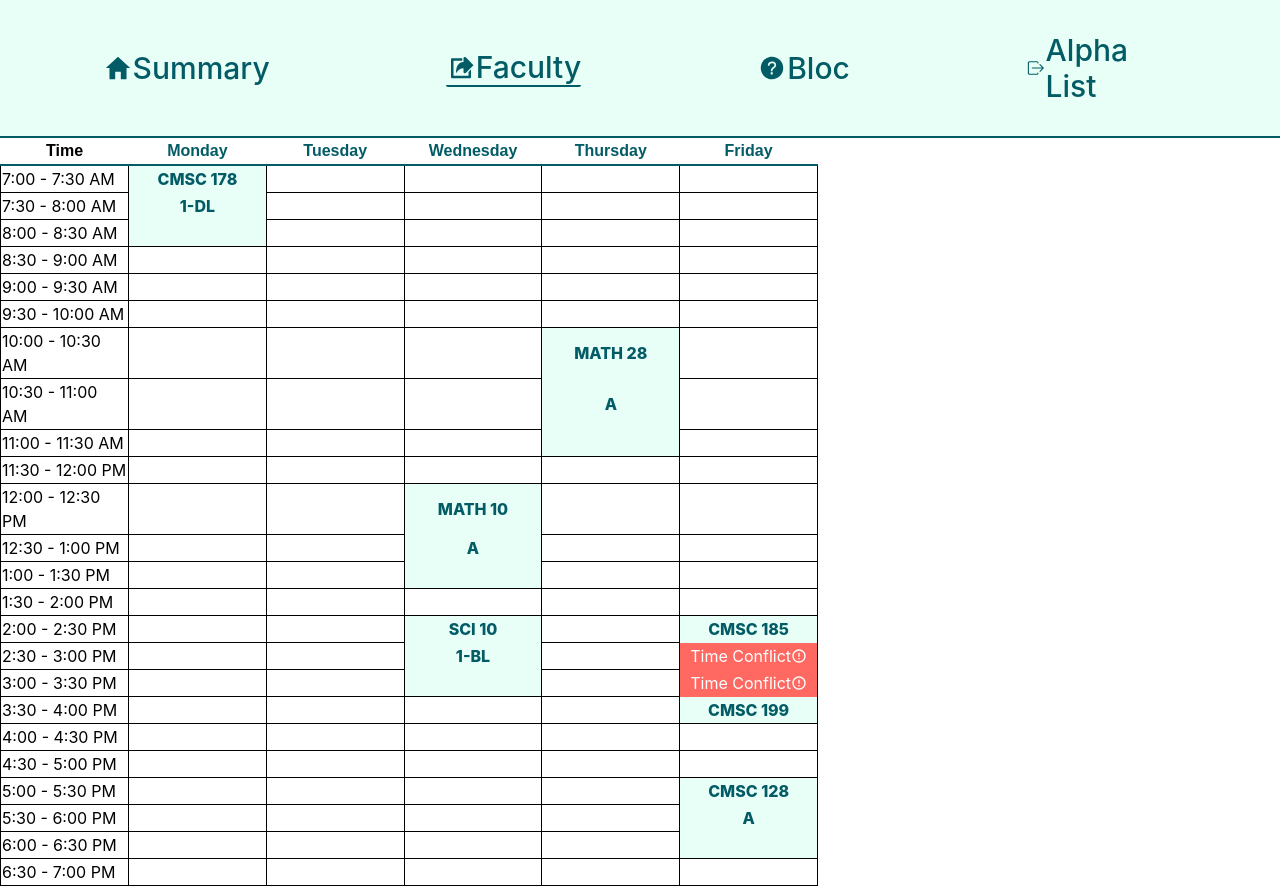
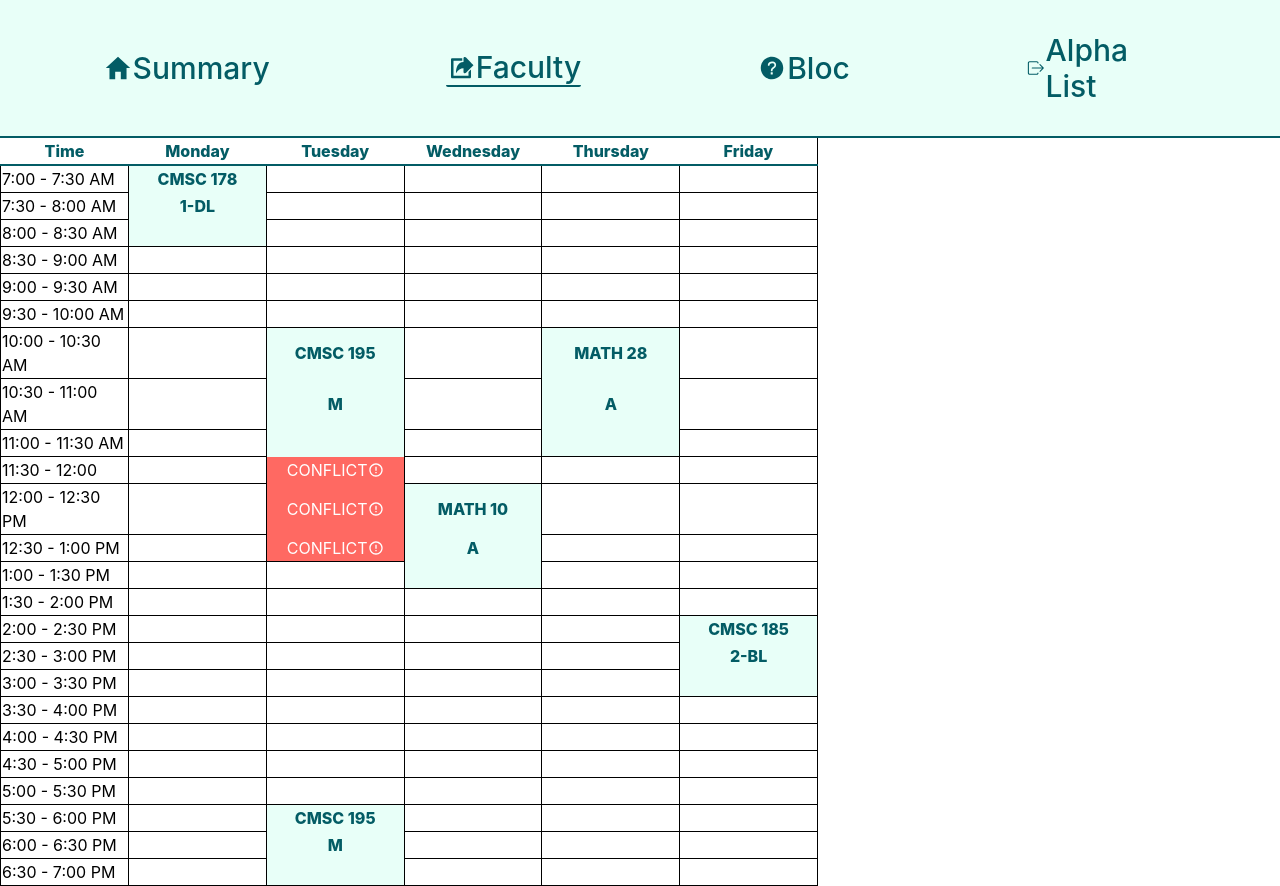
Before and after one commit to jcomrade/Faculty-Loading-System, a React (Vite) app in the folder frontend/: page /semester/1/faculty in a window 1280 px wide. Shown: the top 886 px of the page. Built offline with nearby package versions, Linux system fonts and the light colour scheme.

Commit message:
Fixed timetable issues

```diff
--- a/frontend/src/components/TimeTable.jsx
+++ b/frontend/src/components/TimeTable.jsx
@@ -1,25 +1,19 @@
 import React, { useEffect, useState } from "react";
 import { useParams } from "react-router-dom";
-import { MdError } from "react-icons/md";
-import { MdOutlineErrorOutline } from "react-icons/md";
-
+import { MdErrorOutline } from "react-icons/md";
 
 const TimeTable = () => {
   const [semScheds, setSemScheds] = useState({});
   const params = useParams();
-
+  const daysOfWeek = ['Monday', 'Tuesday', 'Wednesday', 'Thursday', 'Friday'];
   // Sample data for demonstration
   const sampleData = [
     { day: 'Monday', subject: "CMSC 178", section: "1-DL", start: "7:00", end: "8:30", subjectRendered: false, sectionRendered: false },
-    { day: 'Tuesday', subject: "CMSC 195", section: "M", start: "9:00", end: "11:00", subjectRendered: false, sectionRendered: false },
+    { day: 'Tuesday', subject: "CMSC 195", section: "M", start: "7:00", end: "11:30", subjectRendered: false, sectionRendered: false },
     { day: 'Wednesday', subject: "MATH 10", section: "A", start: "12:00", end: "1:30", subjectRendered: false, sectionRendered: false },
-    { day: 'Wednesday', subject: "SCI 10", section: "1-BL", start: "2:00", end: "3:30", subjectRendered: false, sectionRendered: false },
     { day: 'Thursday', subject: "MATH 28", section: "A", start: "10:00", end: "11:30", subjectRendered: false, sectionRendered: false },
     { day: 'Friday', subject: "CMSC 185", section: "2-BL", start: "2:00", end: "3:30", subjectRendered: false, sectionRendered: false },
-    { day: 'Friday', subject: "CMSC 199", section: "2-1F", start: "2:30", end: "4:00", subjectRendered: false, sectionRendered: false },
-    { day: 'Friday', subject: "CMSC 128", section: "A", start: "5:00", end: "6:30", subjectRendered: false, sectionRendered: false }
   ];
-
 
   useEffect(() => {
     // Convert sample data to a dictionary format for easier manipulation
@@ -31,6 +25,7 @@ const TimeTable = () => {
       acc[day].push(rest);
       return acc;
     }, {});
+
     setSemScheds(formattedData);
   }, [params.id]);
 
@@ -45,34 +40,29 @@ const TimeTable = () => {
     ];
 
     return timeSlots.map((timeSlot, index) => (
-      // Create a table row for each time slot
       <tr key={index}>
-        {/* Display the time slot in the first column */}
         <td className="border border-black w-1/8">{timeSlot}</td>
-
-        {/* Iterate over days of the week to create columns */}
         {daysOfWeek.map((day, dayIndex) => (
           <td
             key={dayIndex}
-            // Apply dynamic styling based on schedule data and time slot
             className={`w-7/8 ${semScheds[day] &&
               semScheds[day].some(schedule => {
                 const startTime = schedule.start;
                 const endTime = schedule.end;
 
-                // Check if the time slot falls within the range of start and end times
+                // Check if timeSlot falls within the range of start and end times
                 return timeSlot >= startTime && timeSlot <= endTime;
               })
-              ? 'border-r border-black'
+              ? '' // No border when cell is not empty
               : 'border border-black' // Apply border when cell is empty
               } ${getShadeClass(day, timeSlot, dayIndex)}`}
           >
-            {/* Display schedule information for the current day and time slot */}
             {semScheds[day] &&
               semScheds[day].some(schedule => {
                 const startTime = schedule.start;
                 const endTime = schedule.end;
-                // Check if the time slot falls within the range of start and end times
+
+                // Check if timeSlot falls within the range of start and end times
                 return timeSlot >= startTime && timeSlot <= endTime;
               }) ? (
               semScheds[day]
@@ -80,22 +70,18 @@ const TimeTable = () => {
                   const startTime = schedule.start;
                   const endTime = schedule.end;
 
-                  // Check if the time slot falls within the range of start and end times
+                  // Check if timeSlot falls within the range of start and end times
                   return timeSlot >= startTime && timeSlot <= endTime;
                 })
                 .map((schedule, index, self) => (
-                  // Render schedule information within a div
                   <div key={index}>
                     {(() => {
-                      // Check for time conflicts and render appropriate message
-                      if (self.length > 1 && index === 0) {
-                        return <p className="flex items-center justify-center text-blizzard font-normal">Time Conflict<MdOutlineErrorOutline /></p>;
-                      } else if (!schedule.subjectRendered && self.length === 1) {
-                        // Render subject information if not already rendered
+                      if(self.length > 1 && index == 0){
+                        return <p className="flex flex-row items-center justify-center text-white text-center font-regular">CONFLICT <MdErrorOutline /></p>;
+                      }else if (!schedule.subjectRendered && self.length == 1) {
                         schedule.subjectRendered = true;
                         return <p className="text-enamelled-jewel text-center font-extrabold">{schedule.subject}</p>;
-                      } else if (!schedule.sectionRendered && self.length === 1) {
-                        // Render section information if not already rendered
+                      } else if (!schedule.sectionRendered && self.length == 1) {
                         schedule.sectionRendered = true;
                         return <p className="text-enamelled-jewel text-center font-extrabold">{schedule.section}</p>;
                       }
@@ -107,6 +93,7 @@ const TimeTable = () => {
           </td>
         ))}
       </tr>
+
     ));
   };
 
@@ -128,12 +115,13 @@ const TimeTable = () => {
   return semScheds[day] && semScheds[day].some(schedule => {
     const startTime = schedule.start;
     const endTime = schedule.end;
+
     // Check if timeSlot falls within the range of start and end times
     return timeSlot >= startTime && timeSlot <= endTime;
-    }) ? (hasConflicts ? 'bg-pastel-red' : (conflictingSchedules && conflictingSchedules.length % 2 === 0 ? 'bg-veiling-waterfalls' : 'bg-placebo-turquoise')) : 'bg-white';
+  }) ? (hasConflicts ? 'bg-pastel-red border-r border-black' : (conflictingSchedules && conflictingSchedules.length % 2 === 0 ? 'bg-veiling-waterfalls border-r border-black' : 'bg-placebo-turquoise border-r border-black')) : 'bg-white';
 };
 
-  const daysOfWeek = ['Monday', 'Tuesday', 'Wednesday', 'Thursday', 'Friday'];
+
 
   return (
     <>
@@ -146,9 +134,9 @@ const TimeTable = () => {
         </colgroup>
         <thead>
           <tr>
-            <th className="border-b-2 border-enamelled-jewel text -enamelled-jewel font-extrabold font-sora w-32">Time</th>
+            <th className="border-b-2 border-enamelled-jewel text-enamelled-jewel font-extrabold w-32">Time</th>
             {daysOfWeek.map((day, index) => (
-              <th key={index} className="border-b-2 border-enamelled-jewel text-enamelled-jewel font-sora font-extrabold">{day}</th>
+              <th key={index} className="border-b-2 border-enamelled-jewel text-enamelled-jewel font-extrabold">{day}</th>
             ))}
           </tr>
         </thead>
--- /dev/null
+++ b/frontend/src/components/TimeTable_test.jsx
@@ -0,0 +1,173 @@
+import React, { useEffect, useState } from "react";
+import { useParams } from "react-router-dom";
+import { MdErrorOutline } from "react-icons/md";
+
+const TimeTable = () => {
+  const [semScheds, setSemScheds] = useState({});
+  const params = useParams();
+  const daysOfWeek = ['Monday', 'Tuesday', 'Wednesday', 'Thursday', 'Friday'];
+  // Sample data for demonstration
+  const sampleData = [
+    { day: 'Monday', subject: "CMSC 178", section: "1-DL", start: "7:00 AM", end: "8:30 AM", subjectRendered: false, sectionRendered: false },
+    { day: 'Tuesday', subject: "CMSC 195", section: "M", start: "5:30 PM", end: "7:00 PM", subjectRendered: false, sectionRendered: false },
+    { day: 'Tuesday', subject: "CMSC 195", section: "M", start: "10:00 AM", end: "1:00 PM", subjectRendered: false, sectionRendered: false },
+    { day: 'Tuesday', subject: "CMSC 195", section: "M", start: "11:30 AM", end: "1:00 PM", subjectRendered: false, sectionRendered: false },
+    { day: 'Wednesday', subject: "MATH 10", section: "A", start: "12:00 PM", end: "1:30 PM", subjectRendered: false, sectionRendered: false },
+    { day: 'Thursday', subject: "MATH 28", section: "A", start: "10:00 AM", end: "11:30 AM", subjectRendered: false, sectionRendered: false },
+    { day: 'Friday', subject: "CMSC 185", section: "2-BL", start: "2:00 PM", end: "3:30 PM", subjectRendered: false, sectionRendered: false },
+  ];
+
+  useEffect(() => {
+    // Convert sample data to a dictionary format for easier manipulation
+    const formattedData = sampleData.reduce((acc, entry) => {
+      const { day, ...rest } = entry;
+      if (!acc[day]) {
+        acc[day] = [];
+      }
+      acc[day].push(rest);
+      return acc;
+    }, {});
+
+    setSemScheds(formattedData);
+  }, [params.id]);
+
+  // Function to generate schedule rows based on the data
+  const generateScheduleRows = () => {
+    const timeSlots = [
+      "7:00 AM - 7:30 AM", "7:30 AM - 8:00 AM", "8:00 AM - 8:30 AM", "8:30 AM - 9:00 AM", "9:00 AM - 9:30 AM",
+      "9:30 AM - 10:00 AM", "10:00 AM - 10:30 AM", "10:30 AM - 11:00 AM", "11:00 AM - 11:30 AM", "11:30 AM - 12:00 PM",
+      "12:00 PM - 12:30 PM", "12:30 PM - 1:00 PM", "1:00 PM - 1:30 PM", "1:30 PM - 2:00 PM", "2:00 PM - 2:30 PM",
+      "2:30 PM - 3:00 PM", "3:00 PM - 3:30 PM", "3:30 PM - 4:00 PM", "4:00 PM - 4:30 PM", "4:30 PM - 5:00 PM",
+      "5:00 PM - 5:30 PM", "5:30 PM - 6:00 PM", "6:00 PM - 6:30 PM", "6:30 PM - 7:00 PM"
+    ];
+
+    return timeSlots.map((timeSlot, index) => (
+      <tr key={index}>
+        <td className="border border-black w-1/2">{timeSlot.replace(" AM", "").replace(" PM", "")}</td>
+        {daysOfWeek.map((day, dayIndex) => (
+          <td
+            key={dayIndex}
+            className={`w-7/8 ${semScheds[day] &&
+              semScheds[day].some(schedule => {
+                const startTime = schedule.start;
+                const endTime = schedule.end;
+                const timeString = timeSlot;
+                const timeArray = timeString.split(" - ");
+
+                const timeSlotStart = new Date(`January 1, 2000 ${timeArray[0]}`);
+                const timeSlotEnd = new Date(`January 1, 2000 ${timeArray[1]}`);
+                const start = new Date(`January 1, 2000 ${startTime}`);
+                const end = new Date(`January 1, 2000 ${endTime}`);
+                // Check if timeSlot falls within the range of start and end times
+                return timeSlotStart >= start && timeSlotEnd <= end;
+              })
+              ? '' // No border when cell is not empty
+              : 'border border-black' // Apply border when cell is empty
+              } ${getShadeClass(day, timeSlot, dayIndex)}`}
+          >
+            {semScheds[day] &&
+              (function () {
+                const matchingSchedules = semScheds[day].filter(schedule => {
+                  const startTime = schedule.start;
+                  const endTime = schedule.end;
+                  const timeString = timeSlot;
+                  const timeArray = timeString.split(" - ");
+
+                  const timeSlotStart = new Date(`January 1, 2000 ${timeArray[0]}`);
+                  const timeSlotEnd = new Date(`January 1, 2000 ${timeArray[1]}`);
+                  const start = new Date(`January 1, 2000 ${startTime}`);
+                  const end = new Date(`January 1, 2000 ${endTime}`);
+                  // Check if timeSlot falls within the range of start and end times
+                  return timeSlotStart >= start && timeSlotEnd <= end;
+                });
+
+                return matchingSchedules.map((schedule, index, self) => (
+                  <div key={index}>
+                    {(() => {
+                      if (self.length > 1 && index === 0) {
+                        return <p className="flex flex-row items-center justify-center text-white text-center font-regular">CONFLICT <MdErrorOutline /></p>;
+                      } else if (!schedule.subjectRendered && self.length === 1) {
+                        schedule.subjectRendered = true;
+                        return <p className="text-enamelled-jewel text-center font-extrabold">{schedule.subject}</p>;
+                      } else if (!schedule.sectionRendered && self.length === 1) {
+                        schedule.sectionRendered = true;
+                        return <p className="text-enamelled-jewel text-center font-extrabold">{schedule.section}</p>;
+                      }
+                      return null;
+                    })()}
+                  </div>
+                ));
+              })()
+            }
+
+          </td>
+        ))}
+      </tr>
+
+    ));
+  };
+
+  // Function to determine the shading class based on the schedule
+  const getShadeClass = (day, timeSlot) => {
+    const conflictingSchedules = semScheds[day] && semScheds[day].filter(schedule => {
+      const startTime = schedule.start;
+      const endTime = schedule.end;
+      const timeString = timeSlot;
+      const timeArray = timeString.split(" - ");
+
+      const timeSlotStart = new Date(`January 1, 2000 ${timeArray[0]}`);
+      const timeSlotEnd = new Date(`January 1, 2000 ${timeArray[1]}`);
+      const start = new Date(`January 1, 2000 ${startTime}`);
+      const end = new Date(`January 1, 2000 ${endTime}`);
+      // Check if timeSlot falls within the range of start and end times
+      return timeSlotStart >= start && timeSlotEnd <= end;
+    });
+
+    // Check for conflicting schedules
+    const hasConflicts = conflictingSchedules && conflictingSchedules.length > 1;
+
+    // Return 'bg-white' for empty cells, pastel-red if there are conflicts, else alternate between 'veiling-waterfalls' and 'placebo-turquoise'
+    return semScheds[day] && semScheds[day].some(schedule => {
+      const startTime = schedule.start;
+      const endTime = schedule.end;
+      const timeString = timeSlot;
+      const timeArray = timeString.split(" - ");
+
+      const timeSlotStart = new Date(`January 1, 2000 ${timeArray[0]}`);
+      const timeSlotEnd = new Date(`January 1, 2000 ${timeArray[1]}`);
+      const start = new Date(`January 1, 2000 ${startTime}`);
+      const end = new Date(`January 1, 2000 ${endTime}`);
+      // Check if timeSlot falls within the range of start and end times
+      return timeSlotStart >= start && timeSlotEnd <= end;
+    }) ? (hasConflicts ? 'bg-pastel-red border-r border-black' : (conflictingSchedules && conflictingSchedules.length % 2 === 0 ? 'bg-veiling-waterfalls' : 'bg-placebo-turquoise')) : 'bg-white';
+  };
+
+
+
+  return (
+    <>
+      <table className="bg-white text-black w-818 h-729 table-fixed border-b border-r border-black">
+        <colgroup>
+          <col className="w-1/8" />
+          {daysOfWeek.map((day, index) => (
+            <col key={index} className="w-7/8" />
+          ))}
+        </colgroup>
+        <thead>
+          <tr>
+            <th className="border-b-2 border-enamelled-jewel text-enamelled-jewel font-extrabold w-32">Time</th>
+            {daysOfWeek.map((day, index) => (
+              <th key={index} className="border-b-2 border-enamelled-jewel text-enamelled-jewel font-extrabold">{day}</th>
+            ))}
+          </tr>
+        </thead>
+
+        <tbody>
+          {generateScheduleRows()}
+        </tbody>
+      </table>
+    </>
+  );
+};
+
+export default TimeTable;
--- a/frontend/src/pages/Faculty.jsx
+++ b/frontend/src/pages/Faculty.jsx
@@ -1,11 +1,13 @@
 import React from 'react';
+import TimeTableTest from '../components/TimeTable_test';
 import TimeTable from '../components/TimeTable';
 import SemNavbar from '../components/SemNavBar';
 
 function Faculty() {
   return (
     <div className='w-screen'>
-      <TimeTable />
+      <TimeTableTest />
+      {/* <TimeTable /> */}
     </div>
   );
 }
```
Also changed, not shown: 1 other file (tests, documents, lock files or other folders). Lines whose indentation alone changed are shown as unchanged.
